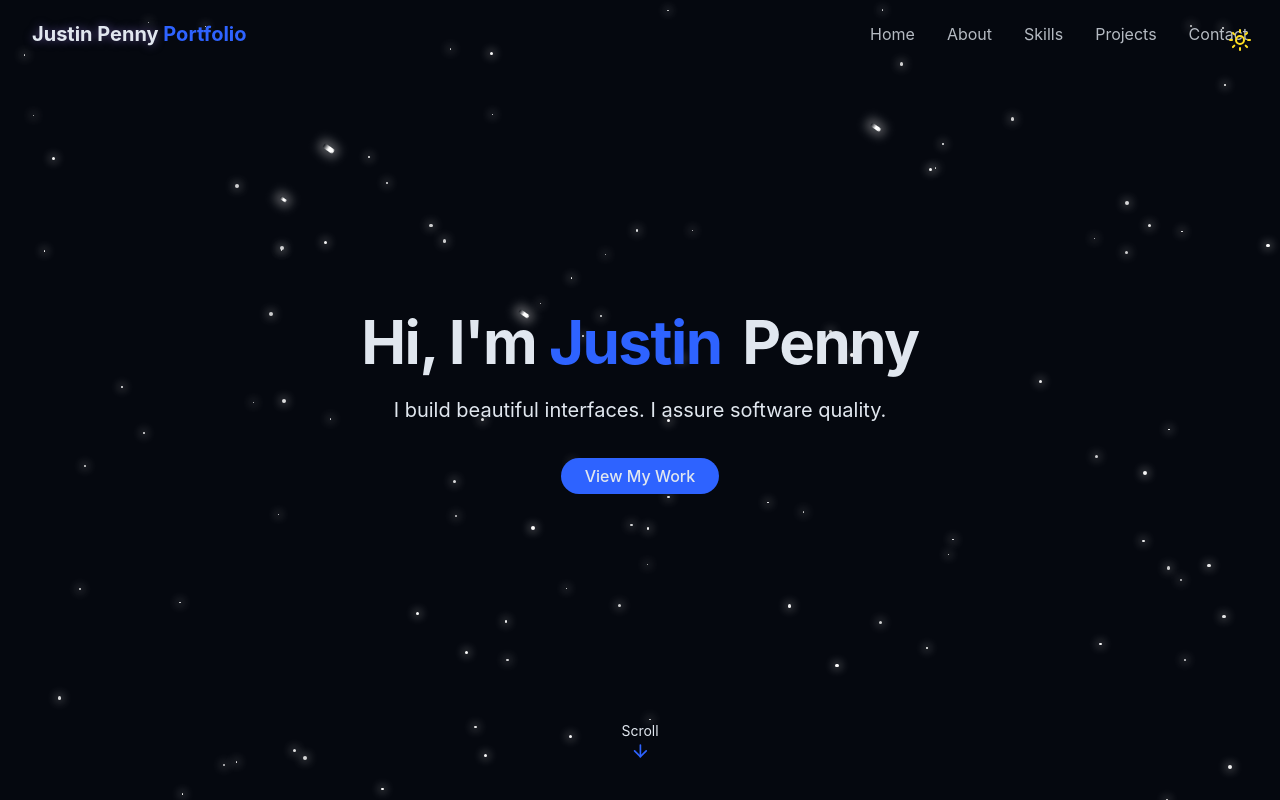
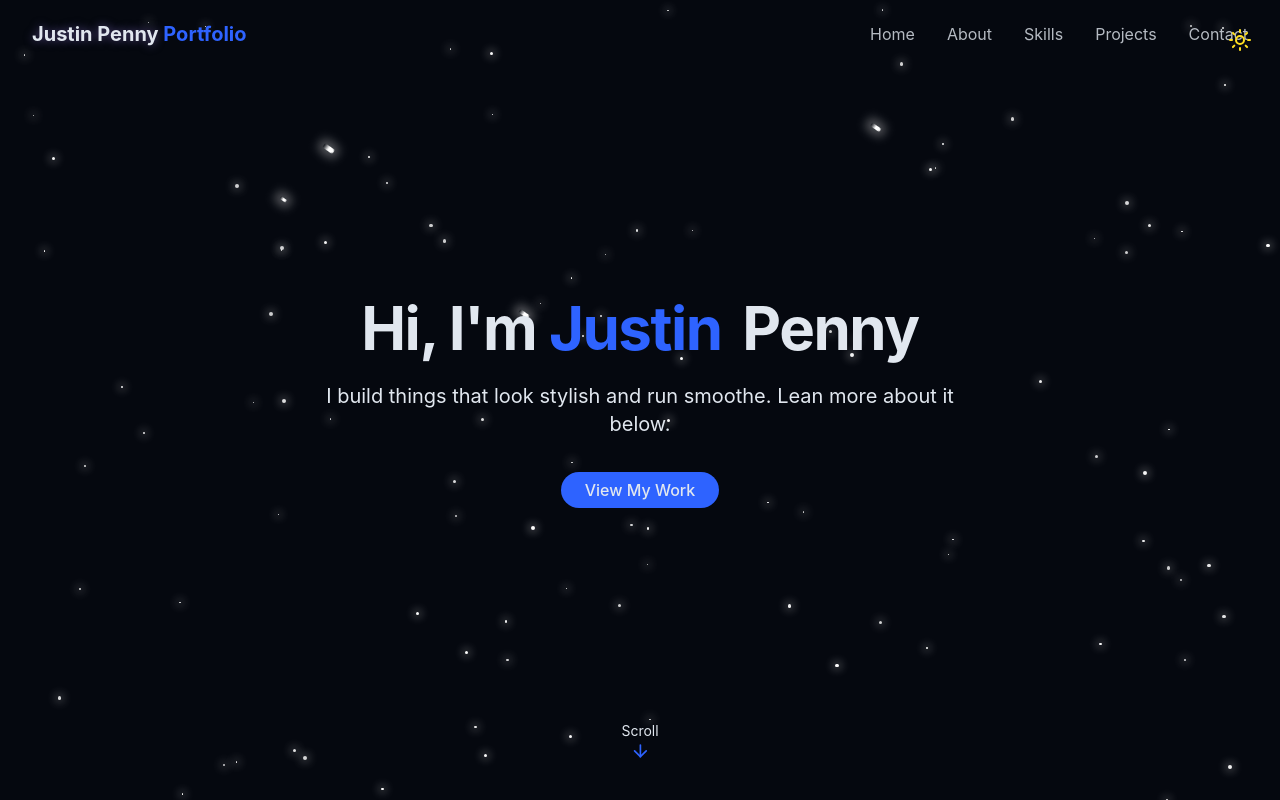
Before and after one commit to JustinPenny/justinpenny_portfolio, a React (Vite) app: page / in a window 1280 px wide. Shown: the top 800 px of the page. Built offline with nearby package versions, Linux system fonts and the light colour scheme.

Commit message:
small wording changes

```diff
--- a/src/components/HeroSection.jsx
+++ b/src/components/HeroSection.jsx
@@ -12,7 +12,7 @@ export const HeroSection = () =>{
                     <span className="text-gradient ml-2 opacity-0 animate-fade-in-delay-2">Penny </span>
                 </h1>
                 <p className="text-lg md:text-xl text-muted-foreground max-w-2xl mx-auto opacity-0 animate-fade-in-delay-3">
-                    I build beautiful interfaces. I assure software quality.
+                    I build things that look stylish and run smoothe. Lean more about it below.
                 </p>
 
                 <div className="pt-4 opacity-0 animate-fade-in-delay-4">
--- a/src/components/ProjectsSection.jsx
+++ b/src/components/ProjectsSection.jsx
@@ -91,7 +91,7 @@ export const ProjectsSection = () => {
                 </h2>
                 <p className="text-center text-muted-foreground mb-12 max-2-2xl mx-auto">
                     Here are some of my recent projects. Each project was carefully crafted with attention to detail,
-                    performance, and user experience. <br/>[I'm changing my hosting service. Projects will be viewable soon]
+                    performance, and user experience. <br/>
                 </p>
 
                 <div className="grid grid-cols-1 md:grid-cols-2 lg:grid-cols-3 gap-8">
```
